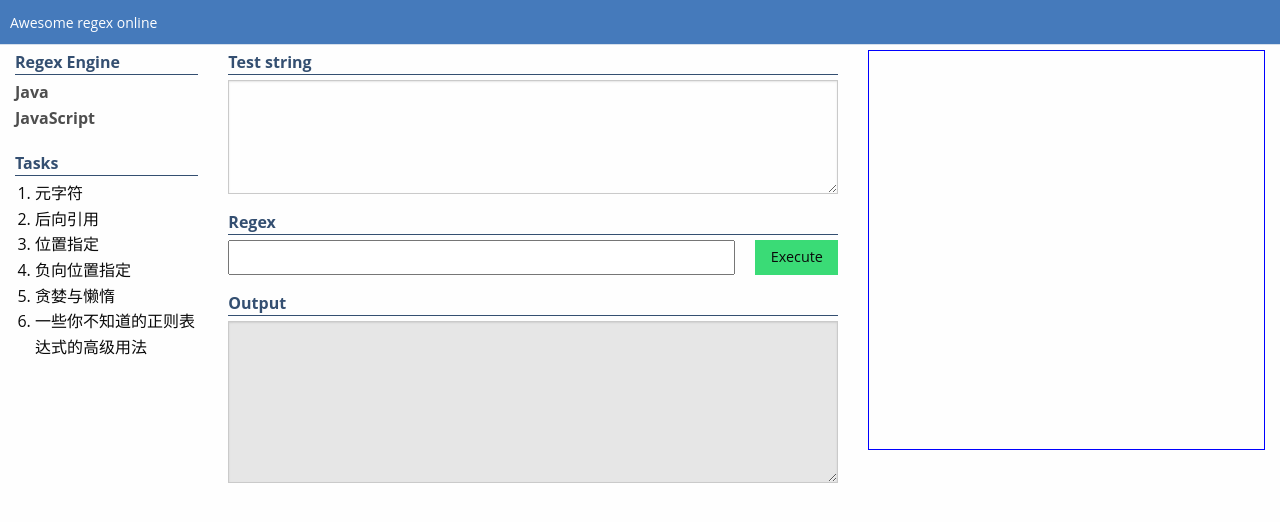
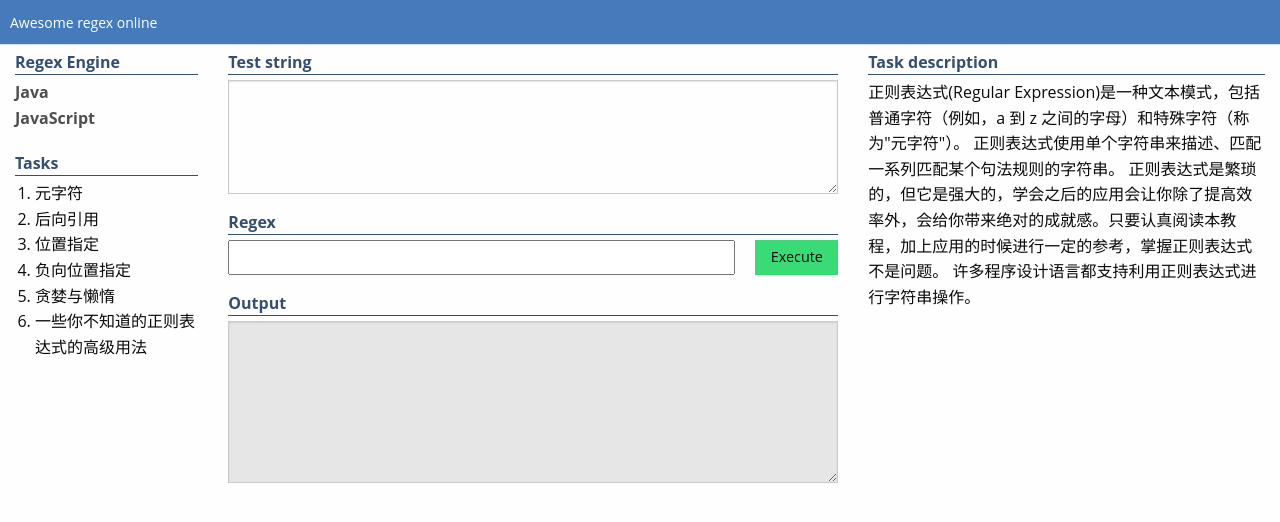
Before and after one commit to soleverlee/awesomeregex, an Angular app: page / in a window 1280 px wide. Shown: the top 522 px of the page. Built offline with nearby package versions, Linux system fonts and the light colour scheme.

Commit message:
updated description layout

```diff
--- a/src/app/task-description/task-description.component.html
+++ b/src/app/task-description/task-description.component.html
@@ -1 +1,14 @@
-<div class="task-description"></div>
+<div class="grid-x">
+  <div class="cell header">Task description</div>
+  <div class="cell">
+    <p>
+      正则表达式(Regular Expression)是一种文本模式，包括普通字符（例如，a 到 z 之间的字母）和特殊字符（称为"元字符"）。
+
+      正则表达式使用单个字符串来描述、匹配一系列匹配某个句法规则的字符串。
+
+      正则表达式是繁琐的，但它是强大的，学会之后的应用会让你除了提高效率外，会给你带来绝对的成就感。只要认真阅读本教程，加上应用的时候进行一定的参考，掌握正则表达式不是问题。
+
+      许多程序设计语言都支持利用正则表达式进行字符串操作。
+    </p>
+  </div>
+</div>
```
Also changed, not shown: src/app/task-list/task-list.component.scss (line endings or trailing spaces).
